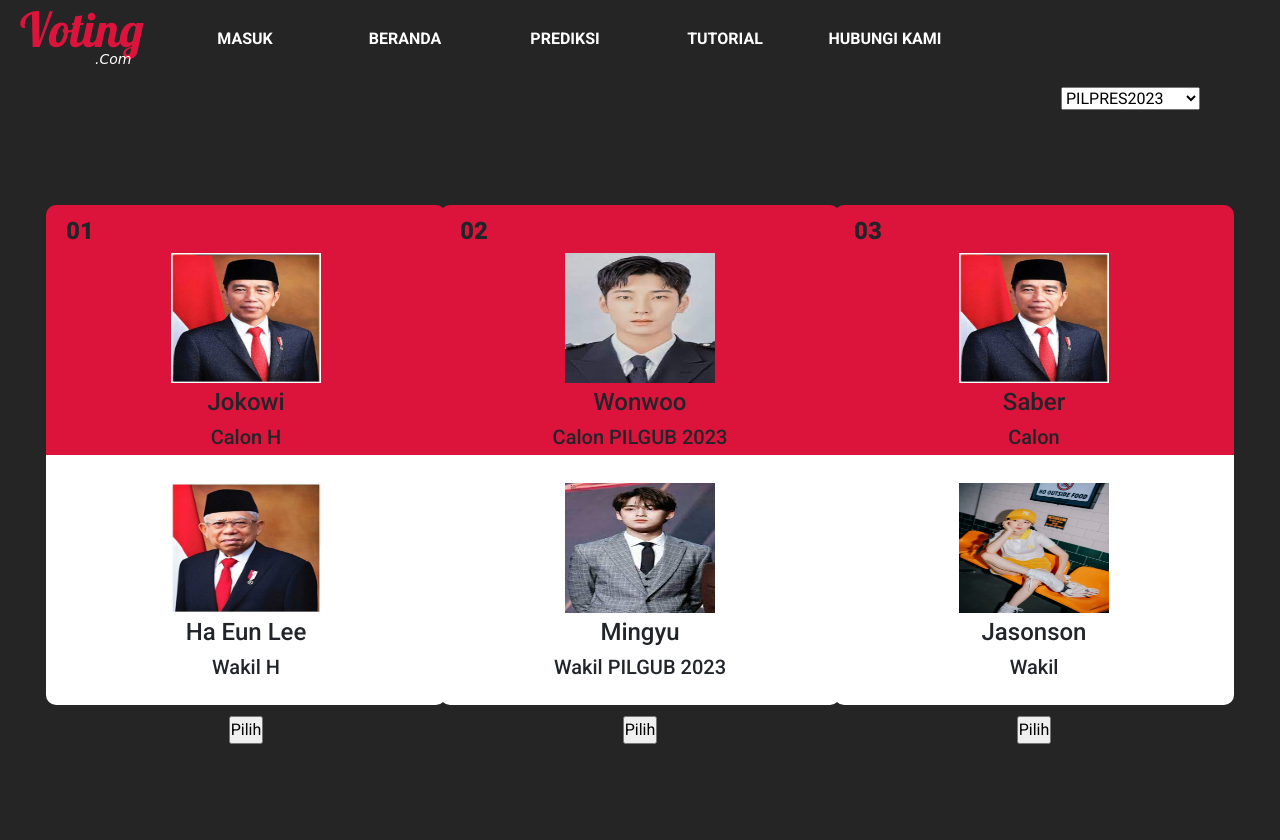
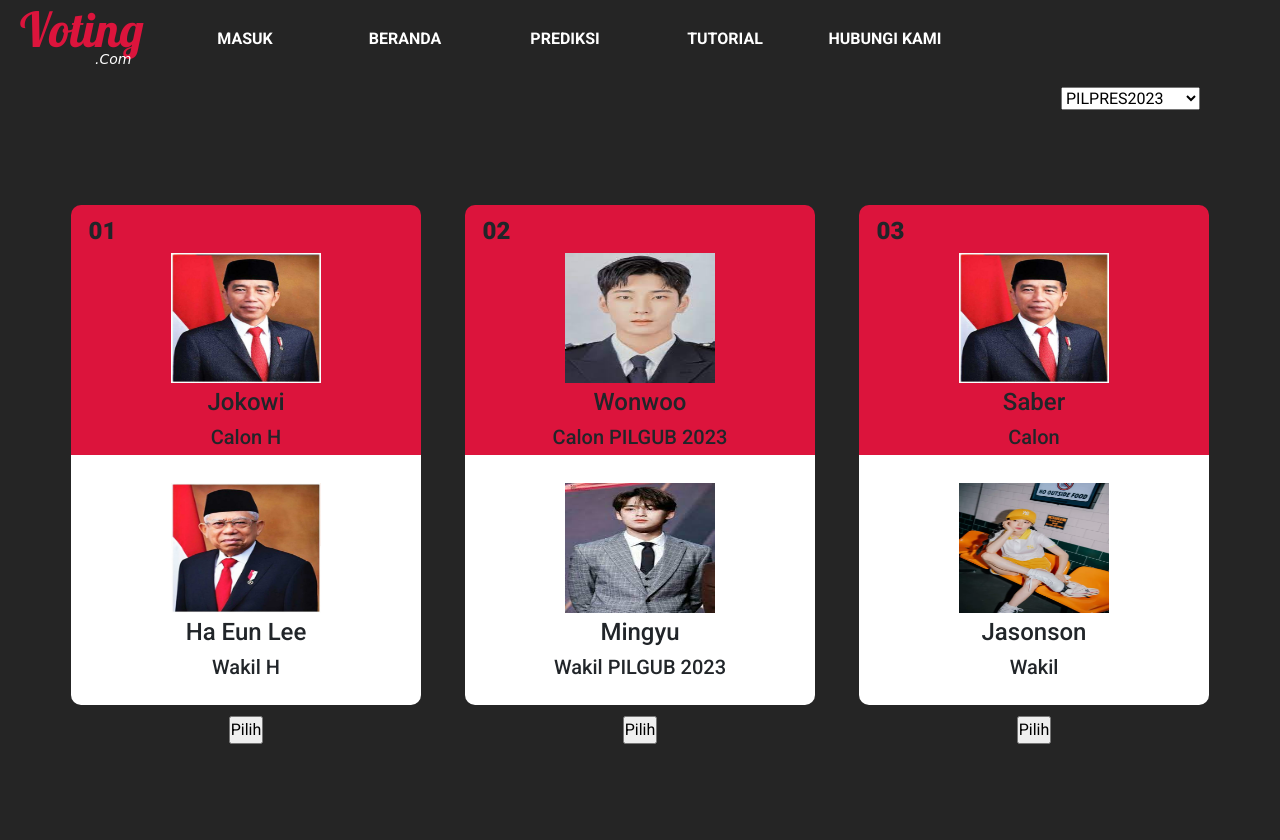
Before and after one commit to glhaeun/Votingdotcom, a PHP site: page /user/vote.php in a window 1280 px wide. Shown: the part 13-853 px from the top of the page. Run offline with PHP 8.4, Linux system fonts and the light colour scheme; data comes from the database, SQL or seed files in the repository; some libraries are stand-ins or nearby versions; some web fonts are replaced.

Commit message:
ganti css

```diff
--- a/component/style/votingPage.css
+++ b/component/style/votingPage.css
@@ -186,7 +186,7 @@ main{
     grid-gap: 30px;
 }
 .container-duplicate {
-    width: 400px;
+    width: 350px;
     height: 550px;
     border-radius: 20px;
 }
```
